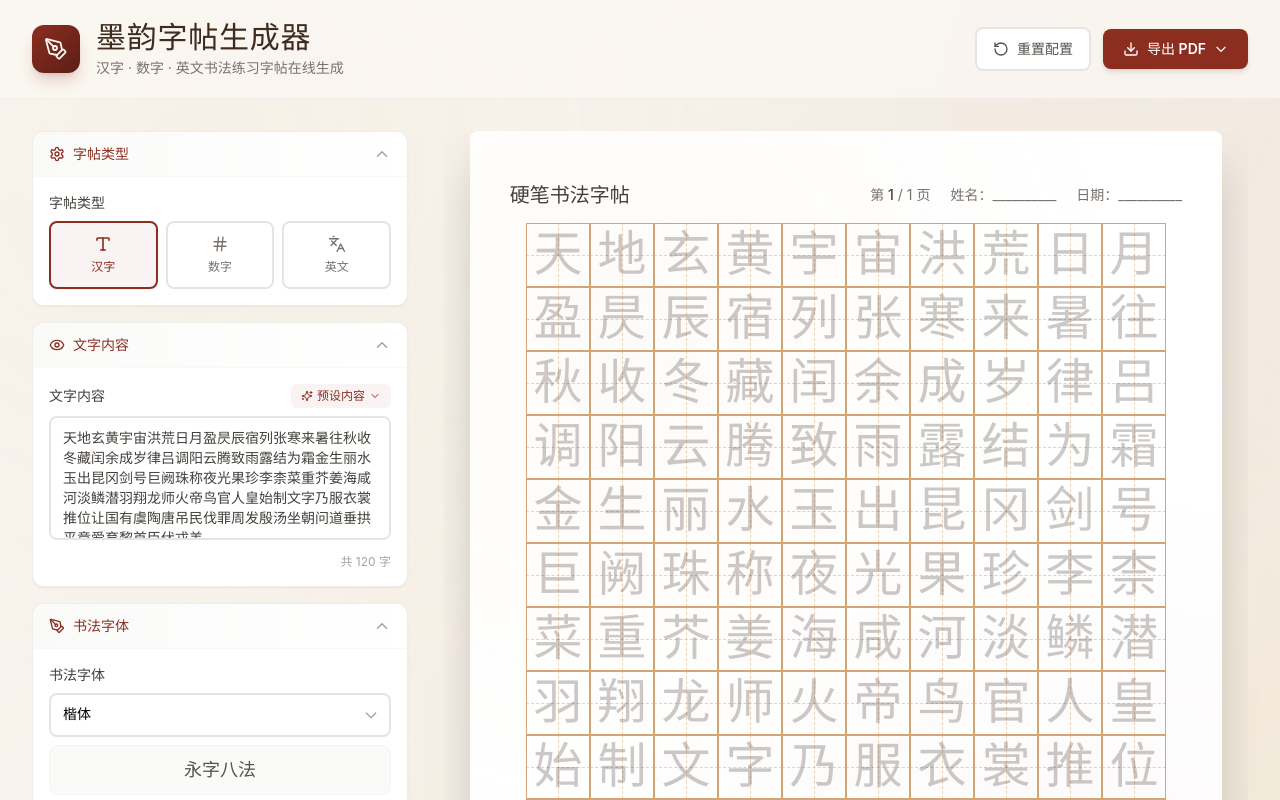
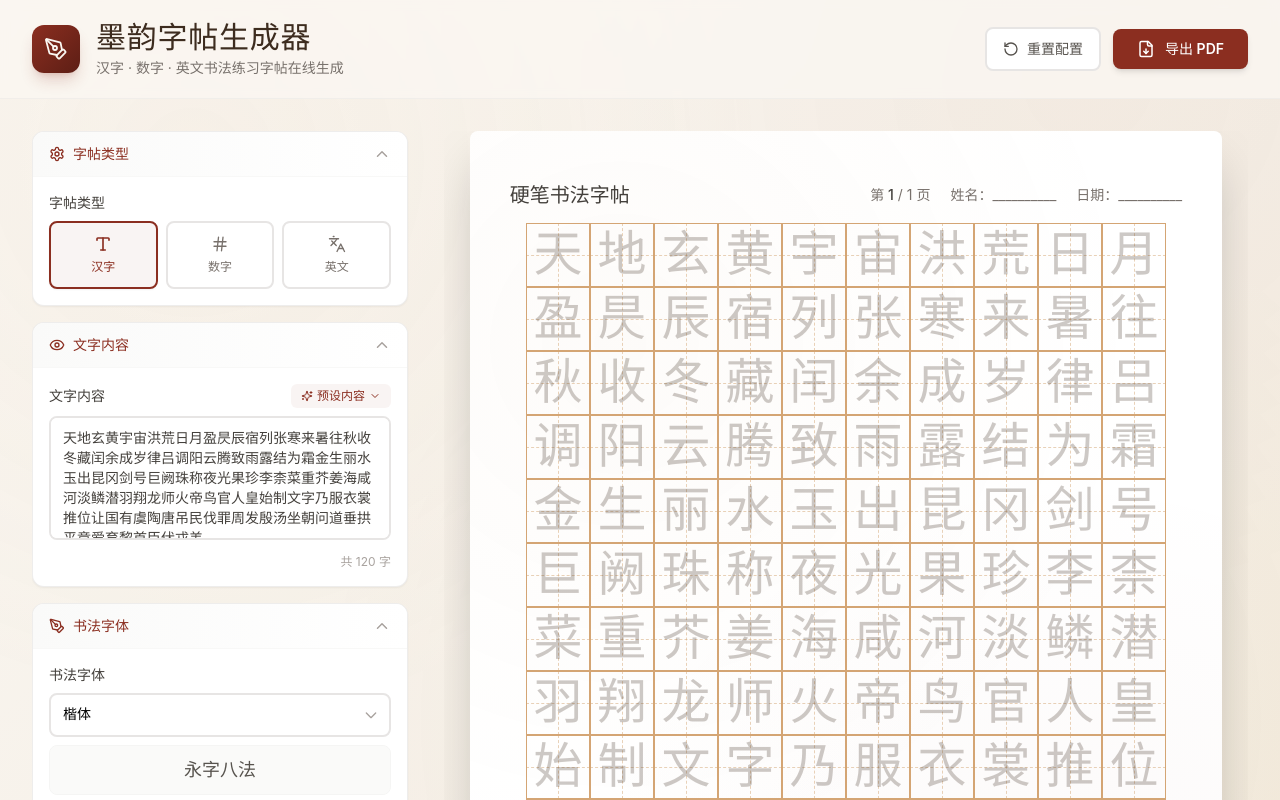
Before and after one commit to LuckyLL17/yq-34, a React (Vite) app: page / in a window 1280 px wide. Shown: the top 800 px of the page. Built offline with nearby package versions, Linux system fonts and the light colour scheme; a web font is replaced by a local one.

Commit message:
.1294570642211112:7c78842fa9a979ca6ba85ec14722565a_6a2df30262794fb2d6dd1255.6a2e340562794fb2d6dd1eb4.6a2e3404fc75b45c93fd963a:Trae CN.T(2026/6/14 12:54:29)

```diff
--- a/src/components/ExportButton.tsx
+++ b/src/components/ExportButton.tsx
@@ -1,5 +1,5 @@
-import { useState, useRef, useEffect } from 'react';
-import { Download, FileText, RotateCcw, Loader2 } from 'lucide-react';
+import { useState } from 'react';
+import { Download, RotateCcw, Loader2, FileDown } from 'lucide-react';
 import { useCopybookStore } from '@/store/useCopybookStore';
 import { exportCopybookToPdf } from '@/utils/pdfExport';
 
@@ -9,35 +9,28 @@ interface ExportButtonProps {
 
 export default function ExportButton({ previewRef }: ExportButtonProps) {
   const [exporting, setExporting] = useState(false);
-  const [showMenu, setShowMenu] = useState(false);
+  const [error, setError] = useState<string | null>(null);
   const resetConfig = useCopybookStore((s) => s.resetConfig);
-  const menuRef = useRef<HTMLDivElement>(null);
-
-  useEffect(() => {
-    function handleClickOutside(event: MouseEvent) {
-      if (menuRef.current && !menuRef.current.contains(event.target as Node)) {
-        setShowMenu(false);
-      }
-    }
-    if (showMenu) {
-      document.addEventListener('mousedown', handleClickOutside);
-    }
-    return () => {
-      document.removeEventListener('mousedown', handleClickOutside);
-    };
-  }, [showMenu]);
 
   const handleExport = async () => {
-    if (!previewRef.current || exporting) return;
+    if (!previewRef.current || exporting) {
+      if (!previewRef.current) {
+        setError('未找到字帖内容，请刷新页面重试');
+        setTimeout(() => setError(null), 3000);
+      }
+      return;
+    }
 
     setExporting(true);
-    setShowMenu(false);
+    setError(null);
+
     try {
-      await new Promise((resolve) => setTimeout(resolve, 100));
       await exportCopybookToPdf(previewRef.current);
     } catch (err) {
       console.error('导出失败:', err);
-      alert('导出失败，请重试');
+      const msg = err instanceof Error ? err.message : '未知错误';
+      setError(`导出失败：${msg}`);
+      setTimeout(() => setError(null), 4000);
     } finally {
       setExporting(false);
     }
@@ -59,47 +52,28 @@ export default function ExportButton({ previewRef }: ExportButtonProps) {
         重置配置
       </button>
 
-      <div className="relative" ref={menuRef}>
+      <div className="relative">
         <button
-          onClick={() => setShowMenu(!showMenu)}
+          onClick={handleExport}
           disabled={exporting}
-          className="flex items-center gap-2 px-5 py-2.5 text-sm font-semibold text-white bg-[#8B2E20] rounded-lg shadow-md hover:bg-[#7a281c] hover:shadow-lg transition-all duration-200 active:scale-[0.98] disabled:opacity-70 disabled:cursor-not-allowed"
+          className="flex items-center gap-2.5 px-6 py-2.5 text-sm font-semibold text-white bg-[#8B2E20] rounded-lg shadow-md hover:bg-[#7a281c] hover:shadow-lg hover:-translate-y-0.5 transition-all duration-200 active:translate-y-0 active:shadow-md disabled:opacity-70 disabled:cursor-not-allowed disabled:hover:translate-y-0"
         >
           {exporting ? (
             <>
-              <Loader2 size={16} className="animate-spin" />
-              导出中...
+              <Loader2 size={18} className="animate-spin" />
+              正在导出...
             </>
           ) : (
             <>
-              <Download size={16} />
+              <FileDown size={18} strokeWidth={2} />
               导出 PDF
-              <svg
-                className={`w-3.5 h-3.5 transition-transform ${showMenu ? 'rotate-180' : ''}`}
-                fill="none"
-                stroke="currentColor"
-                viewBox="0 0 24 24"
-              >
-                <path strokeLinecap="round" strokeLinejoin="round" strokeWidth={2} d="M19 9l-7 7-7-7" />
-              </svg>
             </>
           )}
         </button>
 
-        {showMenu && !exporting && (
-          <div className="absolute right-0 top-full mt-2 w-64 bg-white border border-stone-200 rounded-lg shadow-2xl py-2 z-50 animate-in fade-in slide-in-from-top-2 duration-150">
-            <button
-              onClick={handleExport}
-              className="flex items-center gap-3 w-full px-4 py-3 text-sm text-stone-700 hover:bg-[#8B2E20]/5 hover:text-[#8B2E20] transition-colors"
-            >
-              <div className="w-9 h-9 rounded-lg bg-[#8B2E20]/10 flex items-center justify-center shrink-0">
-                <FileText size={18} className="text-[#8B2E20]" />
-              </div>
-              <div className="text-left flex-1 min-w-0">
-                <p className="font-semibold">A4 分页导出</p>
-                <p className="text-xs text-stone-500 mt-0.5">每页撑满A4纸，自动分页</p>
-              </div>
-            </button>
+        {error && (
+          <div className="absolute top-full right-0 mt-2 px-3 py-2 bg-red-50 border border-red-200 text-red-600 text-xs rounded-lg shadow-lg whitespace-nowrap z-50 animate-in fade-in slide-in-from-top-1 duration-200">
+            {error}
           </div>
         )}
       </div>
```
